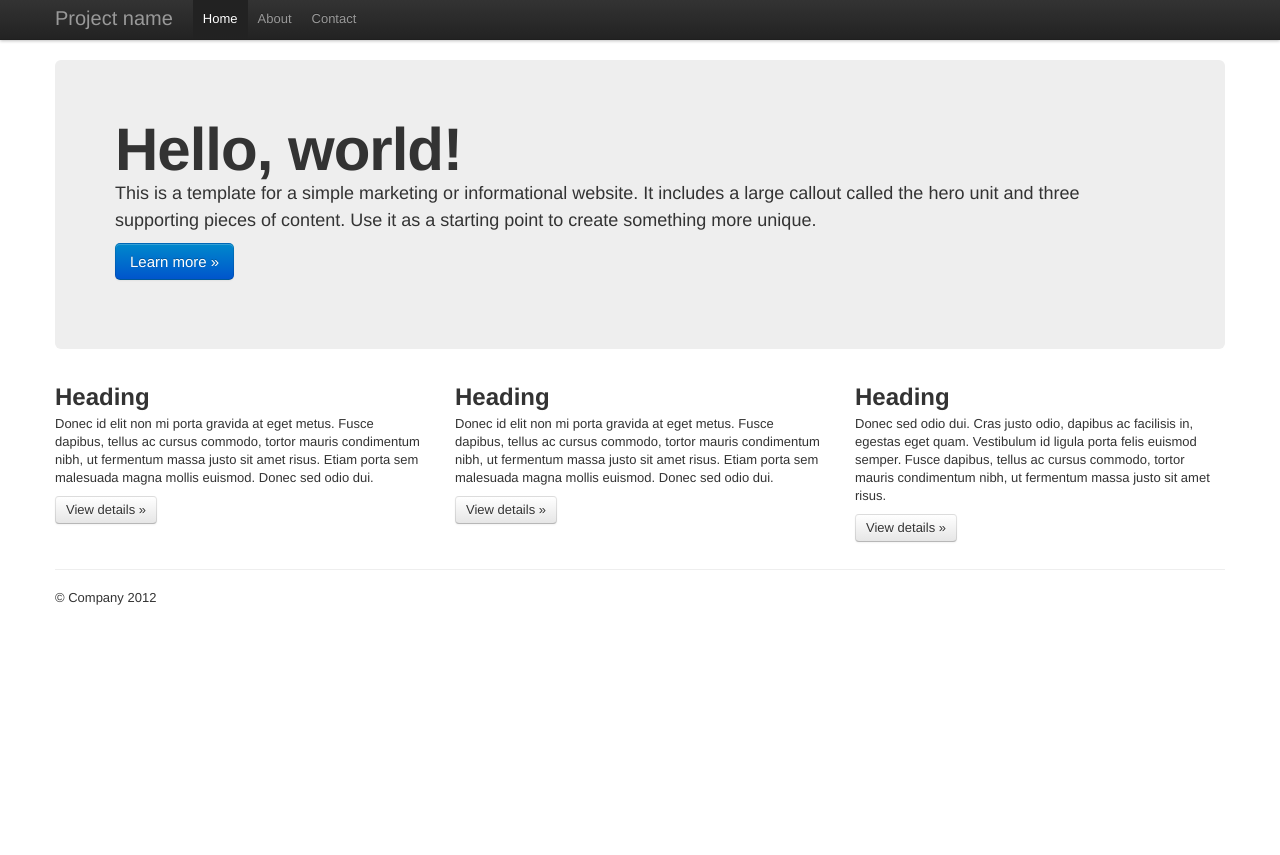
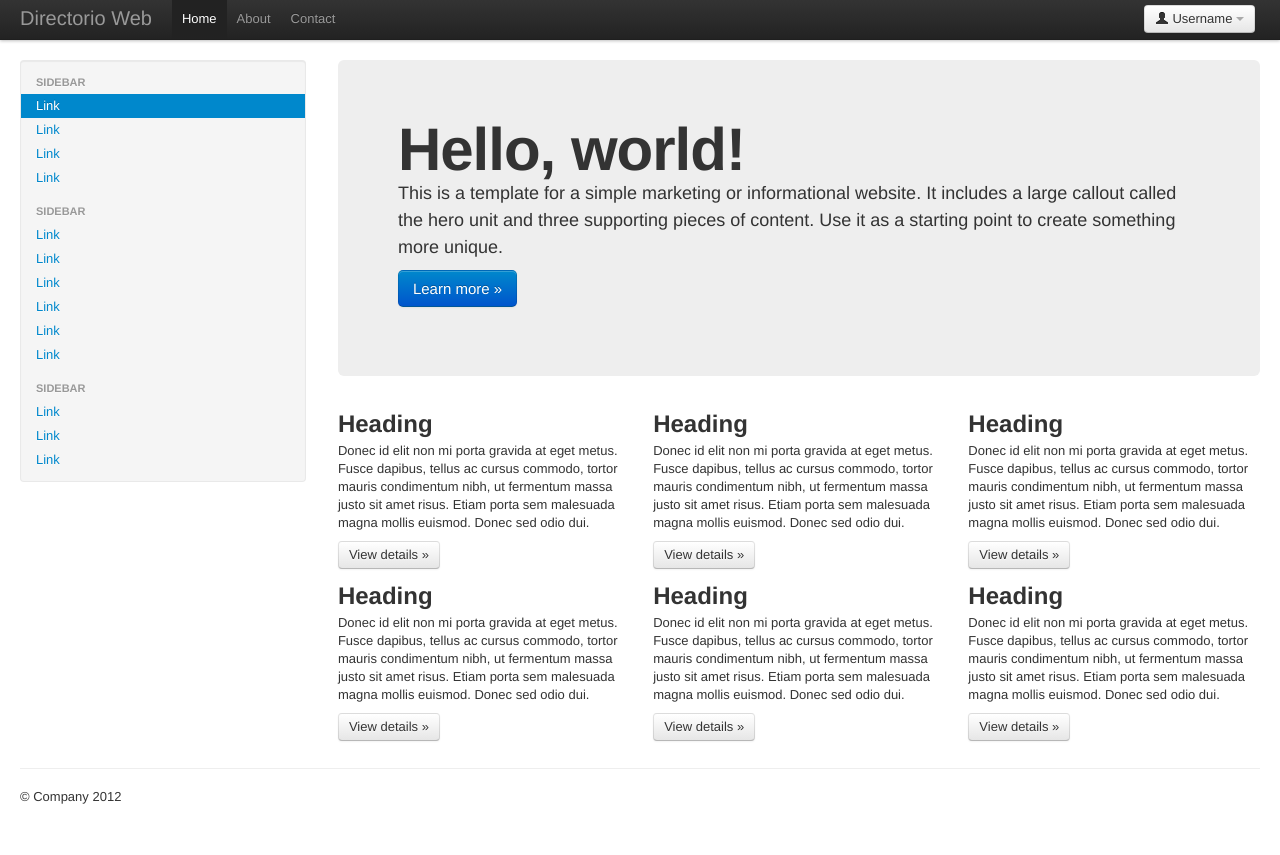
Before and after one commit to mwds/Curso-Desarrollo-Web, a CodeIgniter app: page / in a window 1280 px wide. Before the commit the page ends 605 px from the top, so only its background shows below. Run offline with CodeIgniter, Linux system fonts and the light colour scheme; some libraries are stand-ins or nearby versions.

Commit message:
Some Changes
Add files in assets folder and modified home.php on views

```diff
--- a/application/views/home.php
+++ b/application/views/home.php
@@ -4,39 +4,62 @@
 <!--[if IE 8]>    <html class="no-js lt-ie9" lang="en"> <![endif]-->
 <!--[if gt IE 8]><!--> <html class="no-js" lang="en"> <!--<![endif]-->
 <head>
+
+  <title>DirW | Directorio Web</title>
+
 	<meta charset="utf-8">
 	<meta http-equiv="X-UA-Compatible" content="IE=edge,chrome=1">
+	<meta name="description" content="Directorio Web">
+	<meta name="author" content="DirW">
+	<meta name="viewport" content="width=device-width, initial-scale=1.0">
 
-	<title>Curso Desarrollo Web</title>
-	<meta name="description" content="ejemplos para el curso de desarrollo web">
-	<meta name="author" content="Mw Design | Mendoza Matias A.">
-
-	<meta name="viewport" content="width=device-width">
-
-	<link rel="stylesheet" href="assets/css/bootstrap.min.css">
-	<style>
+  <!-- Le styles -->
+  <link href="assets/css/bootstrap.min.css" rel="stylesheet">
+  <style type="text/css">
     body {
       padding-top: 60px;
       padding-bottom: 40px;
+    }
+    .sidebar-nav {
+      padding: 9px 0;
     }
   </style>
 	<link rel="stylesheet" href="assets/css/bootstrap-responsive.min.css">
 	<link rel="stylesheet" href="assets/css/style.css">
 
+  <!-- Le fav and touch icons -->
+  <link rel="shortcut icon" href="assets/ico/favicon.ico">
+  <link rel="apple-touch-icon-precomposed" href="assets/ico/apple-touch-icon-144-precomposed.png" sizes="144x144">
+  <link rel="apple-touch-icon-precomposed" href="assets/ico/apple-touch-icon-114-precomposed.png" sizes="114x114">
+  <link rel="apple-touch-icon-precomposed" href="assets/ico/apple-touch-icon-72-precomposed.png" sizes="72x72" >
+  <link rel="apple-touch-icon-precomposed" href="assets/ico/apple-touch-icon-57-precomposed.png">
+
 	<script src="assets/js/libs/modernizr-2.5.3-respond-1.1.0.min.js"></script>
+
 </head>
 <body>
   <!--[if lt IE 7]><p class=chromeframe>Your browser is <em>ancient!</em> <a href="http://browsehappy.com/">Upgrade to a different browser</a> or <a href="http://www.google.com/chromeframe/?redirect=true">install Google Chrome Frame</a> to experience this site.</p><![endif]-->
 
   <div class="navbar navbar-fixed-top">
     <div class="navbar-inner">
-        <div class="container">
+      <div class="container-fluid">
         <a class="btn btn-navbar" data-toggle="collapse" data-target=".nav-collapse">
           <span class="icon-bar"></span>
           <span class="icon-bar"></span>
           <span class="icon-bar"></span>
         </a>
-          <a class="brand" href="#">Project name</a>
+        <a class="brand" href="#">Directorio Web</a>
+        <div class="btn-group pull-right">
+          <a class="btn dropdown-toggle" data-toggle="dropdown" href="#">
+            <i class="icon-user"></i> Username
+            <span class="caret"></span>
+          </a>
+          <ul class="dropdown-menu">
+            <li><a href="#">Profile</a></li>
+            <li class="divider"></li>
+            <li><a href="#">Sign Out</a></li>
+          </ul>
+        </div>
         <div class="nav-collapse">
           <ul class="nav">
             <li class="active"><a href="#">Home</a></li>
@@ -48,33 +71,72 @@
     </div>
   </div>
 
-    <div class="container">
-
-      <!-- Main hero unit for a primary marketing message or call to action -->
+  <div class="container-fluid">
+    <div class="row-fluid">
+      <div class="span3">
+        <div class="well sidebar-nav">
+          <ul class="nav nav-list">
+            <li class="nav-header">Sidebar</li>
+            <li class="active"><a href="#">Link</a></li>
+            <li><a href="#">Link</a></li>
+            <li><a href="#">Link</a></li>
+            <li><a href="#">Link</a></li>
+            <li class="nav-header">Sidebar</li>
+            <li><a href="#">Link</a></li>
+            <li><a href="#">Link</a></li>
+            <li><a href="#">Link</a></li>
+            <li><a href="#">Link</a></li>
+            <li><a href="#">Link</a></li>
+            <li><a href="#">Link</a></li>
+            <li class="nav-header">Sidebar</li>
+            <li><a href="#">Link</a></li>
+            <li><a href="#">Link</a></li>
+            <li><a href="#">Link</a></li>
+          </ul>
+        </div><!--/.well -->
+      </div><!--/span-->
+      <div class="span9">
         <div class="hero-unit">
           <h1>Hello, world!</h1>
           <p>This is a template for a simple marketing or informational website. It includes a large callout called the hero unit and three supporting pieces of content. Use it as a starting point to create something more unique.</p>
           <p><a class="btn btn-primary btn-large">Learn more &raquo;</a></p>
         </div>
-
-      <!-- Example row of columns -->
-      <div class="row">
+        <div class="row-fluid">
           <div class="span4">
             <h2>Heading</h2>
             <p>Donec id elit non mi porta gravida at eget metus. Fusce dapibus, tellus ac cursus commodo, tortor mauris condimentum nibh, ut fermentum massa justo sit amet risus. Etiam porta sem malesuada magna mollis euismod. Donec sed odio dui. </p>
             <p><a class="btn" href="#">View details &raquo;</a></p>
-        </div>
+          </div><!--/span-->
           <div class="span4">
             <h2>Heading</h2>
             <p>Donec id elit non mi porta gravida at eget metus. Fusce dapibus, tellus ac cursus commodo, tortor mauris condimentum nibh, ut fermentum massa justo sit amet risus. Etiam porta sem malesuada magna mollis euismod. Donec sed odio dui. </p>
             <p><a class="btn" href="#">View details &raquo;</a></p>
-       </div>
+          </div><!--/span-->
           <div class="span4">
             <h2>Heading</h2>
-          <p>Donec sed odio dui. Cras justo odio, dapibus ac facilisis in, egestas eget quam. Vestibulum id ligula porta felis euismod semper. Fusce dapibus, tellus ac cursus commodo, tortor mauris condimentum nibh, ut fermentum massa justo sit amet risus.</p>
+            <p>Donec id elit non mi porta gravida at eget metus. Fusce dapibus, tellus ac cursus commodo, tortor mauris condimentum nibh, ut fermentum massa justo sit amet risus. Etiam porta sem malesuada magna mollis euismod. Donec sed odio dui. </p>
             <p><a class="btn" href="#">View details &raquo;</a></p>
-        </div>
-      </div>
+          </div><!--/span-->
+        </div><!--/row-->
+        <div class="row-fluid">
+          <div class="span4">
+            <h2>Heading</h2>
+            <p>Donec id elit non mi porta gravida at eget metus. Fusce dapibus, tellus ac cursus commodo, tortor mauris condimentum nibh, ut fermentum massa justo sit amet risus. Etiam porta sem malesuada magna mollis euismod. Donec sed odio dui. </p>
+            <p><a class="btn" href="#">View details &raquo;</a></p>
+          </div><!--/span-->
+          <div class="span4">
+            <h2>Heading</h2>
+            <p>Donec id elit non mi porta gravida at eget metus. Fusce dapibus, tellus ac cursus commodo, tortor mauris condimentum nibh, ut fermentum massa justo sit amet risus. Etiam porta sem malesuada magna mollis euismod. Donec sed odio dui. </p>
+            <p><a class="btn" href="#">View details &raquo;</a></p>
+          </div><!--/span-->
+          <div class="span4">
+            <h2>Heading</h2>
+            <p>Donec id elit non mi porta gravida at eget metus. Fusce dapibus, tellus ac cursus commodo, tortor mauris condimentum nibh, ut fermentum massa justo sit amet risus. Etiam porta sem malesuada magna mollis euismod. Donec sed odio dui. </p>
+            <p><a class="btn" href="#">View details &raquo;</a></p>
+          </div><!--/span-->
+        </div><!--/row-->
+      </div><!--/span-->
+    </div><!--/row-->
 
     <hr>
 
@@ -82,14 +144,32 @@
       <p>&copy; Company 2012</p>
     </footer>
 
-    </div> <!-- /container -->
+  </div><!--/.fluid-container-->
+
+  <!-- Le javascript
+  ================================================== -->
+  <!-- Placed at the end of the document so the pages load faster -->
   <script src="//ajax.googleapis.com/ajax/libs/jquery/1.7.2/jquery.min.js"></script>
   <script>window.jQuery || document.write('<script src="assets/js/libs/jquery-1.7.2.min.js"><\/script>')</script>
 
   <script src="assets/js/libs/bootstrap/bootstrap.min.js"></script>
 
+  <script src="assets/js/libs/bootstrap/bootstrap-transition.js"></script>
+  <script src="assets/js/libs/bootstrap/bootstrap-alert.js"></script>
+  <script src="assets/js/libs/bootstrap/bootstrap-modal.js"></script>
+  <script src="assets/js/libs/bootstrap/bootstrap-dropdown.js"></script>
+  <script src="assets/js/libs/bootstrap/bootstrap-scrollspy.js"></script>
+  <script src="assets/js/libs/bootstrap/bootstrap-tab.js"></script>
+  <script src="assets/js/libs/bootstrap/bootstrap-tooltip.js"></script>
+  <script src="assets/js/libs/bootstrap/bootstrap-popover.js"></script>
+  <script src="assets/js/libs/bootstrap/bootstrap-button.js"></script>
+  <script src="assets/js/libs/bootstrap/bootstrap-collapse.js"></script>
+  <script src="assets/js/libs/bootstrap/bootstrap-carousel.js"></script>
+  <script src="assets/js/libs/bootstrap/bootstrap-typeahead.js"></script>
+
   <script src="assets/js/plugins.js"></script>
   <script src="assets/js/script.js"></script>
+
   <script>
   	var _gaq=[['_setAccount','UA-XXXXX-X'],['_trackPageview']];
   	(function(d,t){var g=d.createElement(t),s=d.getElementsByTagName(t)[0];
```
Also changed, not shown: assets/ico/apple-touch-icon-114-precomposed.png (added), assets/ico/apple-touch-icon-144-precomposed.png (added), assets/ico/apple-touch-icon-57-precomposed.png (added), assets/ico/apple-touch-icon-72-precomposed.png (added), assets/ico/favicon.ico (added), assets/img/browsers.png (added). Lines whose indentation alone changed are shown as unchanged.
